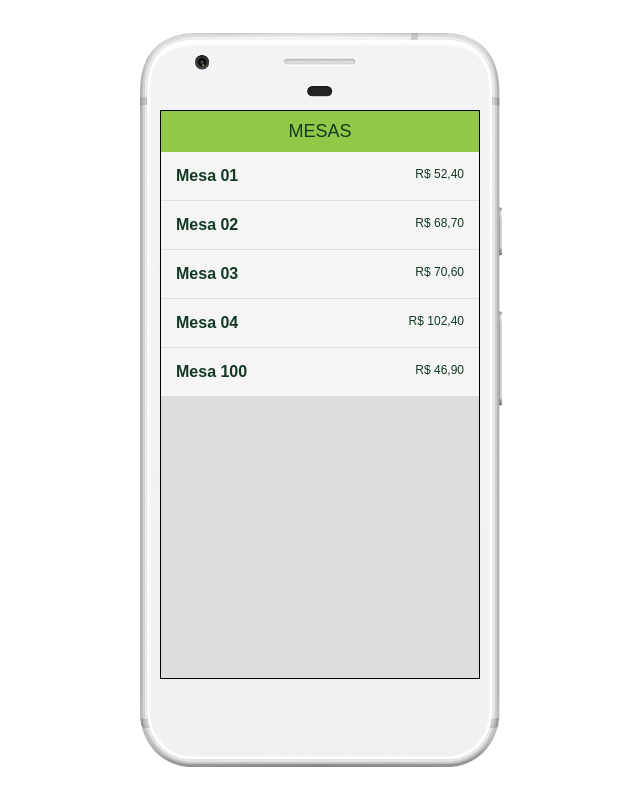
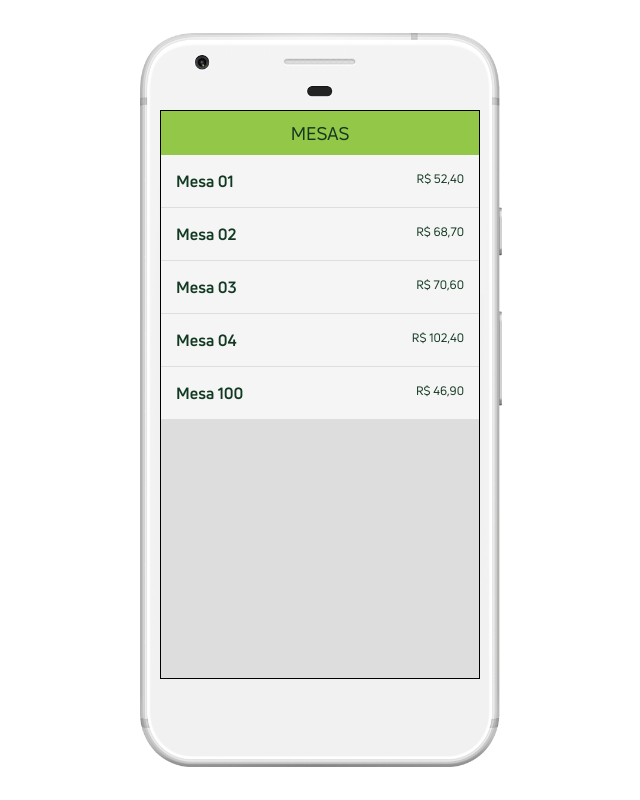
Before and after one commit to kaisermann/stone-test, a React app: page / in a window 1280 px wide. Shown: the whole page, without its empty margins (319-959 px from the left). Built offline with nearby package versions, Linux system fonts and the light colour scheme.

Commit message:
Add uni neue font

```diff
--- a/src/ducks/tables.js
+++ b/src/ducks/tables.js
@@ -1,4 +1,7 @@
 import { createAction } from 'redux-actions'
+
+/* Initial State */
+export const initialState = []
 
 /* Action types */
 export const types = {
@@ -48,9 +51,6 @@ export const selectors = {
   },
 }
 
-/* Initial State */
-export const initialState = []
-
 /* Reducer */
 /** Here state indicates the tables list */
 export default (state = initialState, action) => {
--- a/src/index.css
+++ b/src/index.css
@@ -1,3 +1,21 @@
+@font-face {
+  font-family: 'Uni Neue';
+  src: url(./fonts/unineue-bold.woff2) format('woff2'),
+    url(./fonts/unineue-bold.woff) format('woff'),
+    url(./fonts/unineue-bold.otf) format('opentype');
+  font-style: normal;
+  font-weight: 700;
+}
+
+@font-face {
+  font-family: 'Uni Neue';
+  src: url(./fonts/unineue-regular.woff2) format('woff2'),
+    url(./fonts/unineue-regular.woff) format('woff'),
+    url(./fonts/unineue-regular.otf) format('opentype');
+  font-style: normal;
+  font-weight: 400;
+}
+
 *,
 *::before,
 *::after {
@@ -9,7 +27,7 @@ body {
   width: 100%;
   margin: 0;
   padding: 0;
-  font-family: sans-serif;
+  font-family: Uni Neue, sans-serif;
 }
 
 a {
```
Also changed, not shown: src/fonts/unineue-bold.otf (added), src/fonts/unineue-bold.ttf (added), src/fonts/unineue-bold.woff (added), src/fonts/unineue-bold.woff2 (added), src/fonts/unineue-regular.otf (added), src/fonts/unineue-regular.ttf (added), src/fonts/unineue-regular.woff (added), src/fonts/unineue-regular.woff2 (added).
